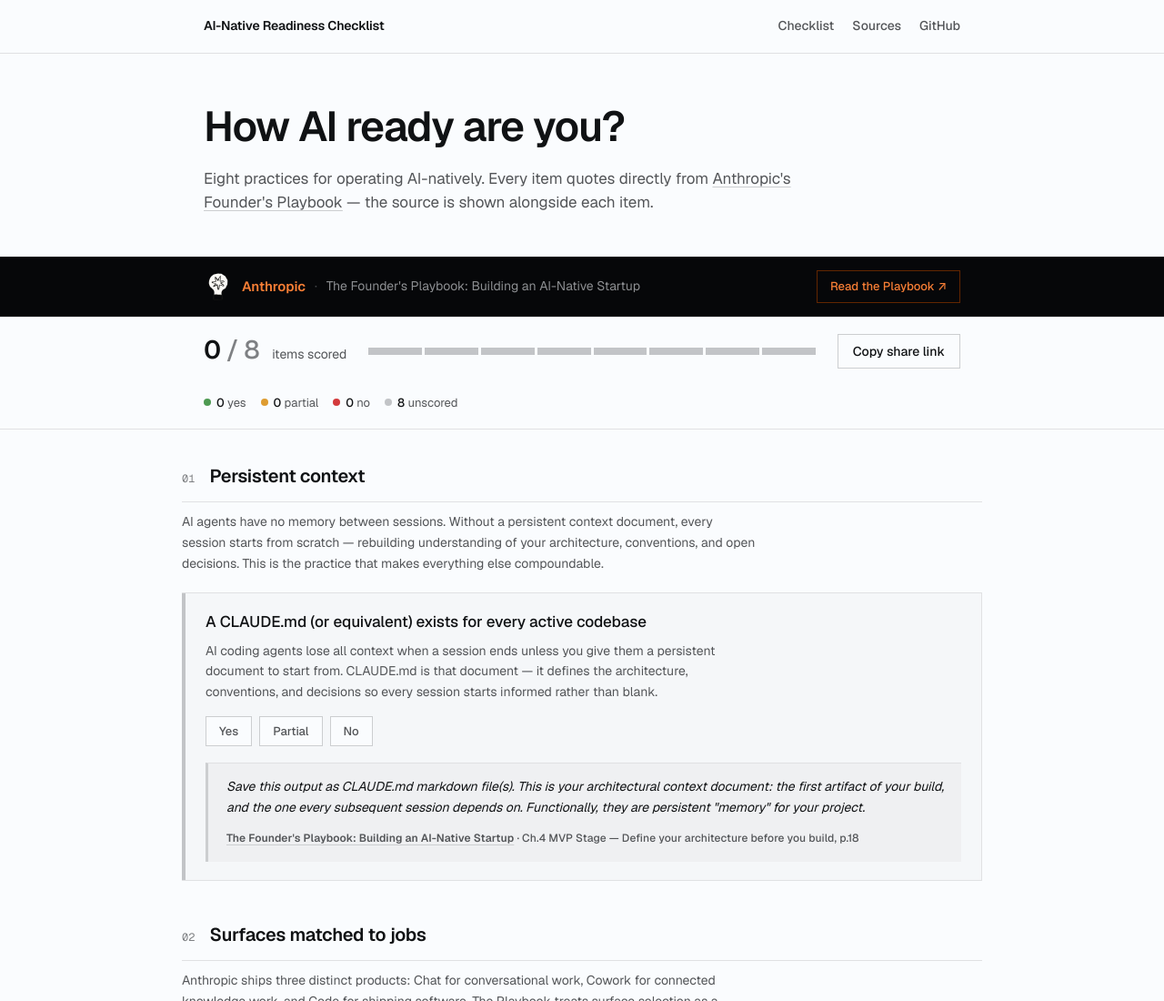
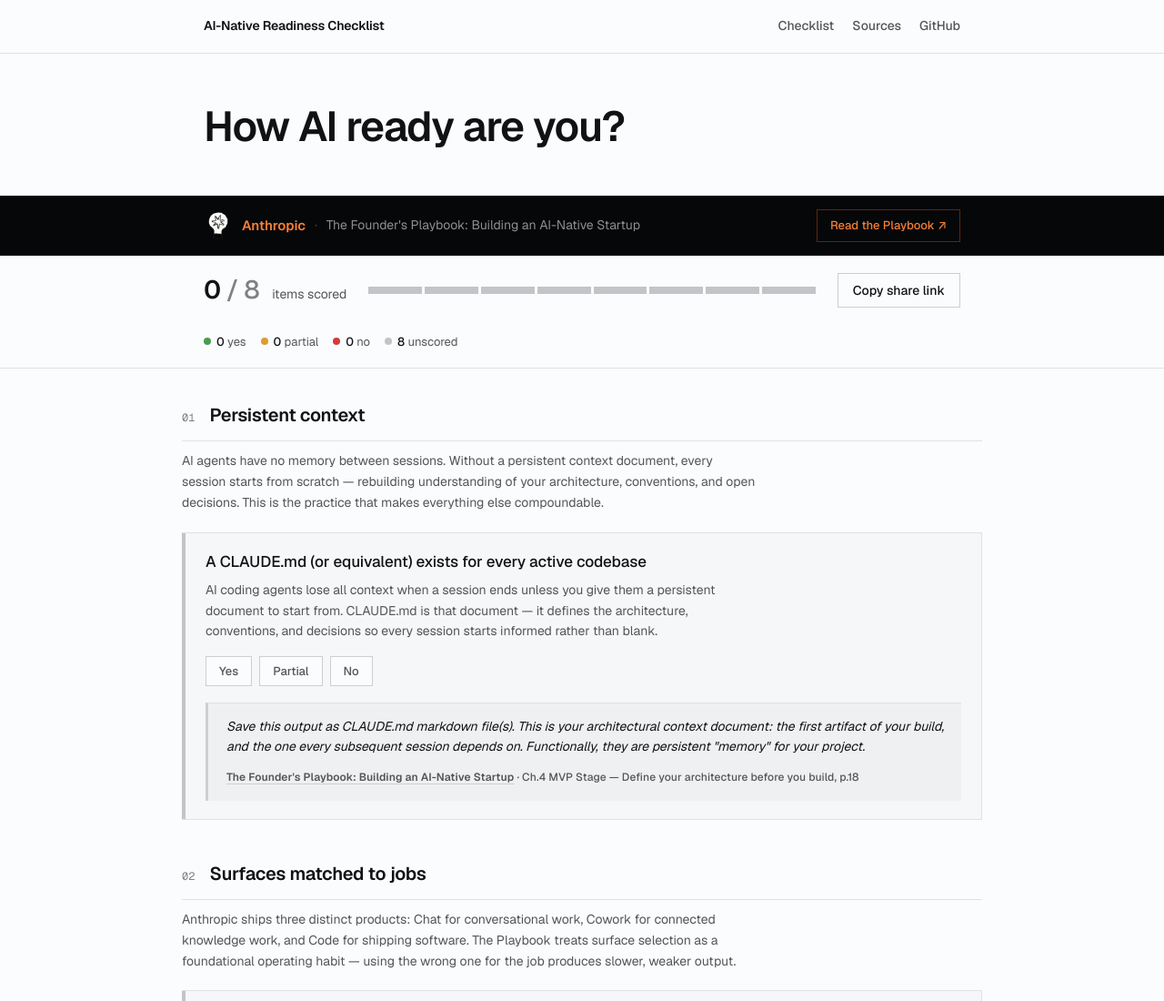
Before and after one commit to Fragment256/ai-native-checklist, a plain HTML site: page docs/index.html in a window 1280 px wide. Shown: the top 1100 px of the page at 91% size. Drawn offline with Linux system fonts and the light colour scheme.

Commit message:
site: remove lede paragraph

```diff
--- a/docs/index.html
+++ b/docs/index.html
@@ -25,7 +25,6 @@
 <section class="hero">
   <div class="wrap">
     <h1>How AI ready are you?</h1>
-    <p class="lede">Eight practices for operating AI-natively. Every item quotes directly from <a href="https://claude.com/blog/the-founders-playbook" target="_blank" rel="noopener">Anthropic's Founder's Playbook</a> — the source is shown alongside each item.</p>
   </div>
 </section>
 
```
